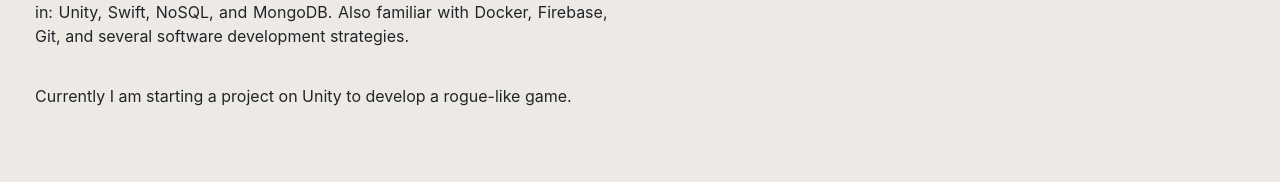
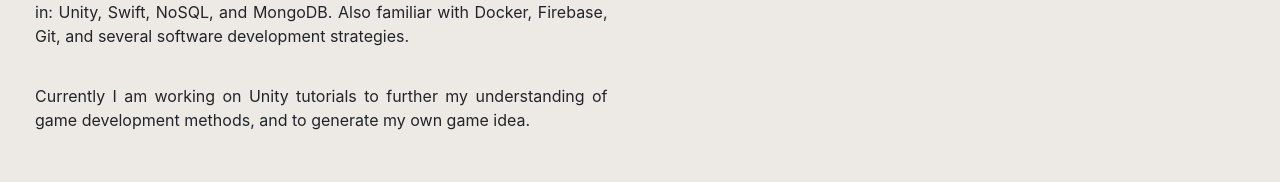
Before and after one commit to irfan-f/portfolio-site, a React (Create React App) app: page / in a window 1280 px wide. Shown: the part 574-756 px from the top of the page. Built offline with nearby package versions, Linux system fonts and the light colour scheme.

Commit message:
Updated currently working on

```diff
--- a/src/components/Home.js
+++ b/src/components/Home.js
@@ -24,7 +24,7 @@ const Home = () => {
                     Also familiar with Docker, Firebase, Git, and several software development strategies.
                 </p>
                 <p>
-                    Currently I am starting a project on Unity to develop a rogue-like game.
+                    Currently I am working on Unity tutorials to further my understanding of game development methods, and to generate my own game idea.
                 </p>
                 </div>
             </div>
```
